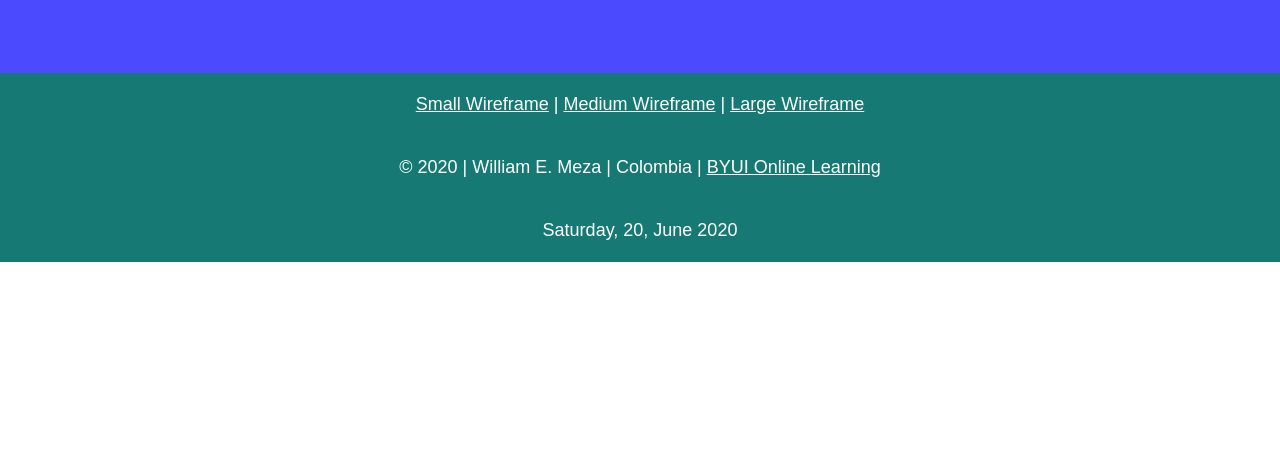
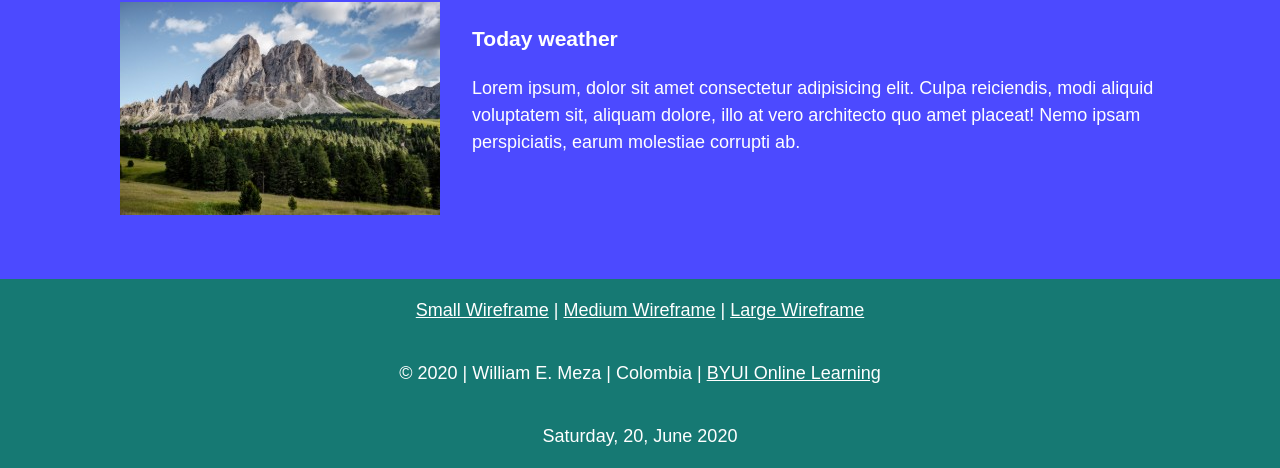
Before and after one commit to wmezadev/WDD230, a plain HTML site: page lesson9/index.html in a window 1280 px wide. Shown: the part 355-823 px from the top of the page. Before the commit the page ends 800 px from the top, so only its background shows below. Drawn offline with nearby package versions, Linux system fonts and the light colour scheme; no server answers; a script that the page names is missing.

Commit message:
feat: responsive main content in home page

```diff
--- a/lesson9/css/large.css
+++ b/lesson9/css/large.css
@@ -74,4 +74,14 @@
         justify-content: space-between;
         height: 100%;
     }
+
+    .main-story {
+        flex-direction: row;
+        align-items: unset;
+        text-align: unset;
+    }
+
+    .story-content {
+        padding-left: 2rem;
+    }
 }
--- a/lesson9/css/medium.css
+++ b/lesson9/css/medium.css
@@ -61,4 +61,14 @@
     .towns article div{
         text-align: left;
     }
+
+    .main-story {
+        flex-direction: row;
+        align-items: unset;
+        text-align: unset;
+    }
+
+    .story-content {
+        padding-left: 2rem;
+    }
 }
--- a/lesson9/css/small.css
+++ b/lesson9/css/small.css
@@ -313,3 +313,12 @@ input[type="range"]{
     max-width: 100%;
     padding: 10px;
 }
+
+.main-story {
+    display: flex;
+    flex-direction: column;
+    max-width: 1040px;
+    margin: auto;
+    align-items: center;
+    text-align: center;
+}
--- a/lesson9/index.html
+++ b/lesson9/index.html
@@ -32,10 +32,19 @@
         </ul>
     </nav>
     <main>
-        <h1 class="title-center">Your Idaho Weather Center</h1>
-        <div class="towns">
-
-        </div>
+        <h2 class="title-center">Your Idaho Weather Center</h2>
+        <section class="main-story">
+            <picture>
+                <img src="images/story.jpg" alt="firt image">
+            </picture>
+            <div class="story-content">
+                <h3>Today weather</h3>
+                <p>
+                    Lorem ipsum, dolor sit amet consectetur adipisicing elit. Culpa reiciendis, modi aliquid voluptatem sit, aliquam dolore, illo at vero architecto quo amet placeat! Nemo ipsam perspiciatis, earum molestiae corrupti ab.
+                </p>
+            </div>
+        </section>
+        <div class="towns"></div>
     </main>
     <footer class="footer">
       <p>
--- a/lesson9/js/home-data.js
+++ b/lesson9/js/home-data.js
@@ -7,9 +7,8 @@ fetch(requestURL)
   })
   .then(function (jsonObject) {
     const towns = jsonObject['towns'];
-    // console.table(jsonObject);  // temporary checking for valid response and data parsing
+    const special = towns.filter(town => (town.name == 'Preston') || (town.name == 'Fish Haven') || (town.name == 'Soda Springs'));
 
-    const special = towns.filter(town => (town.name == 'Preston') || (town.name == 'Fish Haven') || (town.name == 'Soda Springs'));
     special.forEach(town => {
       let townContainer = document.createElement('div');
       let articleText = document.createElement('div');
@@ -30,7 +29,6 @@ fetch(requestURL)
       population.textContent = 'Population: ' + town.currentPopulation;
       rainfall.textContent = 'Annual Rain Fall: ' + town.averageRainfall;
 
-
       articleText.appendChild(h2);
       articleText.appendChild(motto);
       articleText.appendChild(year);
```
